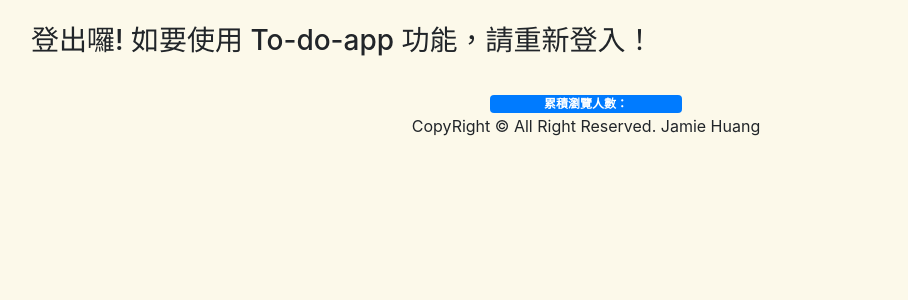
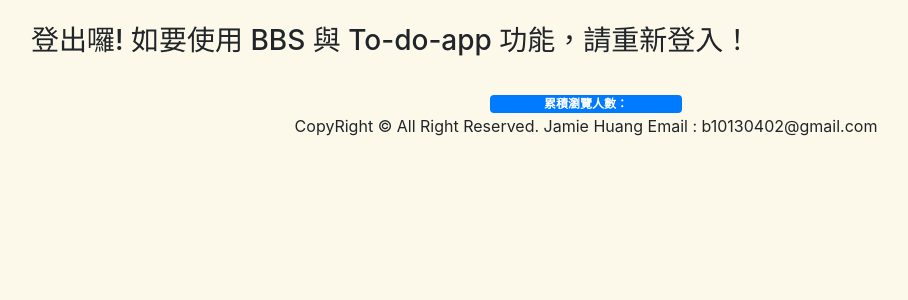
Before and after one commit to jamie328/Upload_heroku_jamie_website, a Django app: page /logout/ in a window 1280 px wide. Shown: the part 64-364 px from the top of the page, without its empty margins (54-962 px from the left). Run offline with Django 3.2, Linux system fonts and the light colour scheme; some libraries are stand-ins or nearby versions.

Commit message:
revise some templates

```diff
--- a/templates/base.html
+++ b/templates/base.html
@@ -92,7 +92,7 @@
         </div>
         </center>
         <center>
-        CopyRight &copy; All Right Reserved. Jamie Huang
+        CopyRight &copy; All Right Reserved. Jamie Huang  Email : b10130402@gmail.com
         </center>
     </footer>
   </body>
--- a/templates/login/dashboard.html
+++ b/templates/login/dashboard.html
@@ -16,7 +16,7 @@
     <br/>
     <h5>  {{ username }}，恭喜你登入成功!!!!  </h5>
     <br/>
-    <h5>  {{ username }}，趕快去試試看 To-do-app 的功能吧！  </h5><br/><br/>
+    <h5>  {{ username }}，趕快去試試看 BBS 跟 To-do-app 的功能吧！  </h5><br/><br/>
     {% endblock %}
 </body>
 </html>
--- a/templates/login/logout.html
+++ b/templates/login/logout.html
@@ -14,7 +14,7 @@
 <body>
     {% block content %}
     <br/>
-    <h3>  登出囉! 如要使用 To-do-app 功能，請重新登入！  </h3>
+    <h3>  登出囉! 如要使用 BBS 與 To-do-app 功能，請重新登入！  </h3>
     <br/>
     {% endblock %}
 </body>
--- a/templates/myapp/index.html
+++ b/templates/myapp/index.html
@@ -21,6 +21,12 @@
         <div class="container-fluid">
           <div class="media-body">
               <h5 class="mt-2 text_style"> 用 Django 與 Bootstrap 試著寫寫程式 </h5>
+              <li class = "media text_style">
+                  前端技能比較缺少，後續會持續學習，所以網頁美觀，希望先不要太計較 XD！
+              </li>
+              <li class = "media text_style">
+                  如有功能問題或是意見交流歡迎寫信聯絡我 Email: b10130402@gmail.com
+              </li>
               <li class = "media text_style">
                   點進網頁的你，不妨按按上面的 To-do-app & BBS(電子佈告欄) 兩個功能試試看玩玩看哦！
               </li>
--- a/templates/to_do/to_do_app.html
+++ b/templates/to_do/to_do_app.html
@@ -43,7 +43,7 @@
     <form class="form-inline my-2 my-sm-0" method="POST">
         {% csrf_token %}
         <input class="form-control mr-sm-2" type="search" placeholder="To-do-item"
-             value="None Item" aria-label="Search" name = "item">
+             value="填to-do-item..." aria-label="Search" name = "item">
         <select class="form-control mr-sm-2" name = "priority">
             <option value = "*" selected> minor </option>
             <option value = "**"> major </option>
```
